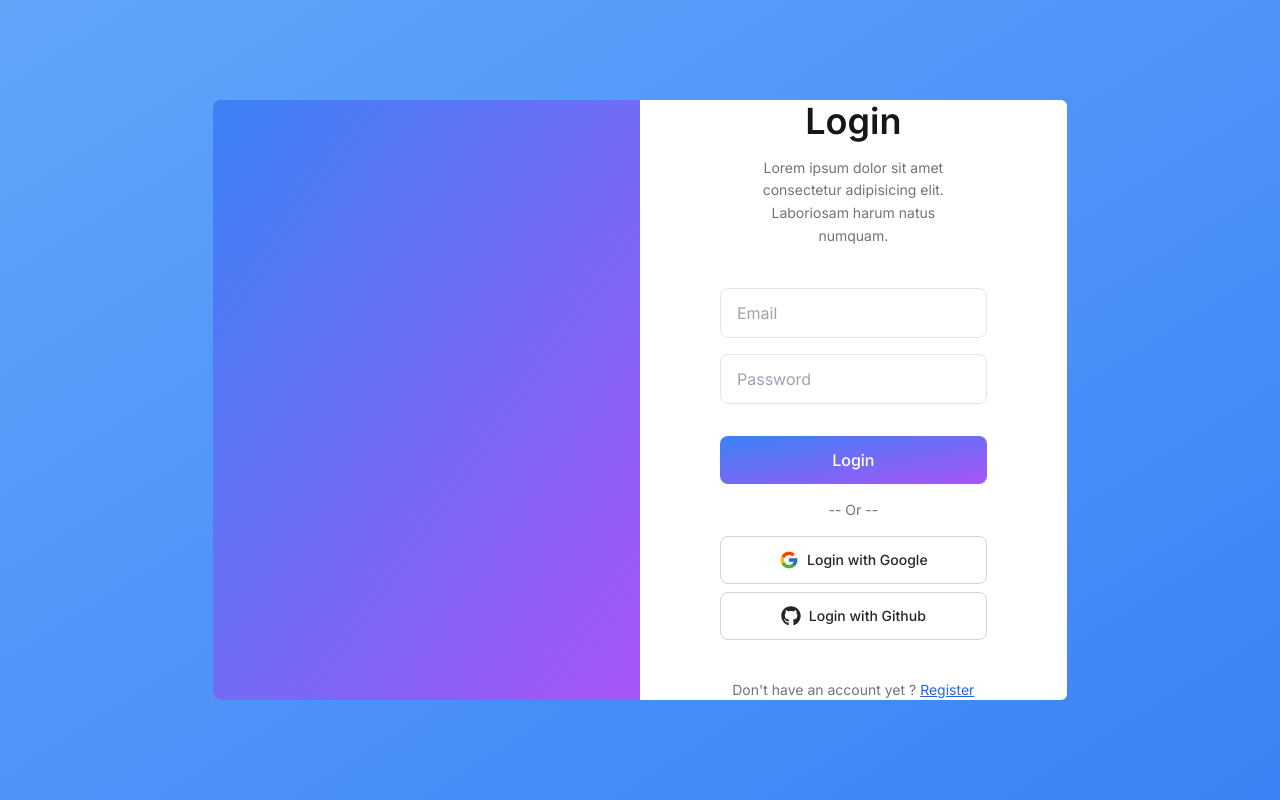
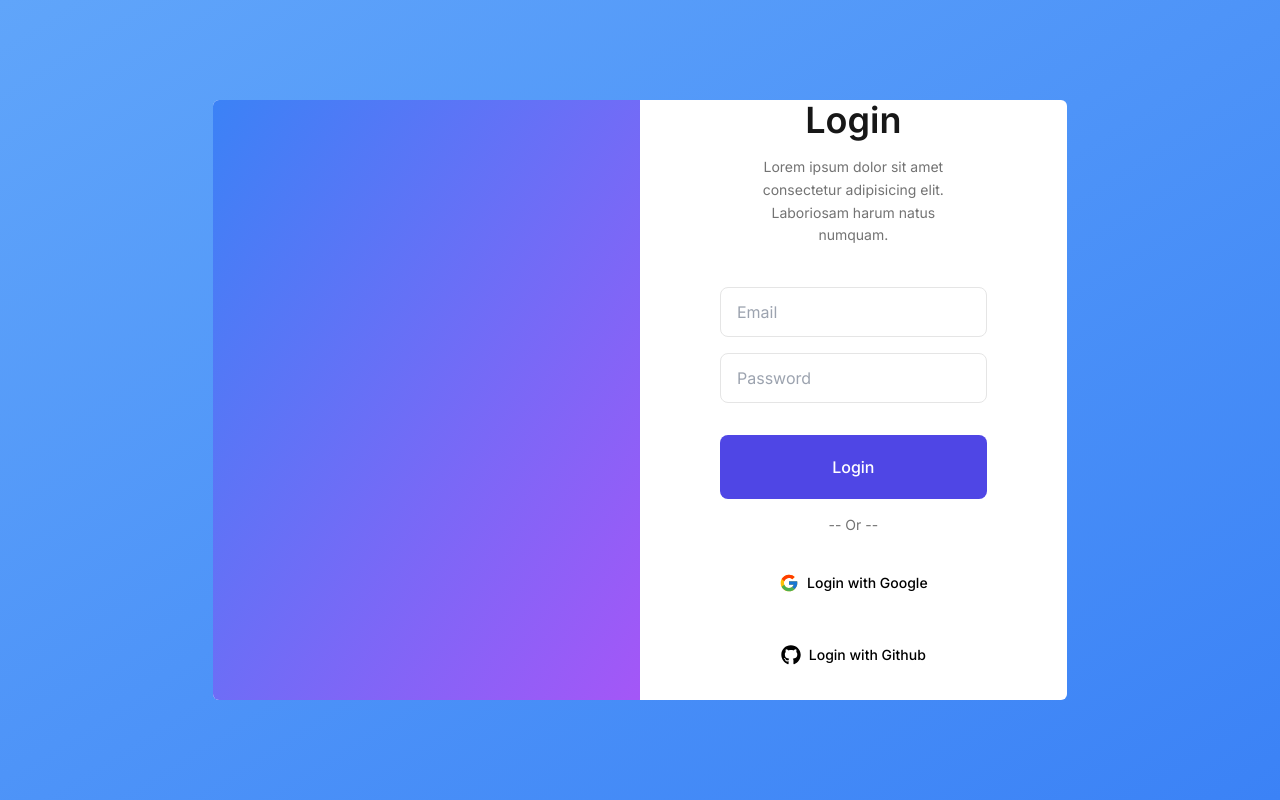
Before and after one commit to nzrmm/codedesign-authed, a Next.js app: page /login in a window 1280 px wide. Built offline with nearby package versions, Linux system fonts and the light colour scheme.

Commit message:
feat(component): update size and variant button component

```diff
--- a/src/components/button/index.tsx
+++ b/src/components/button/index.tsx
@@ -7,14 +7,11 @@ const buttonVariants = cva(
   {
     variants: {
       size: {
-        md: "h-12 px-6 text-base",
+        md: "h-16 px-6 text-base",
       },
       variant: {
-        primary: [
-          "bg-gradient-to-br from-blue-500 to-purple-500 text-white",
-          "hover:from-purple-500 hover:to-blue-500",
-        ],
-        "outline-secondary": ["border border-neutral-300 text-neutral-800"],
+        primary: ["bg-[#4F46E5] text-white", "hover:bg-[#4F46E5]/80"],
+        outline: ["border border-neutral-300"],
       },
     },
     defaultVariants: {
```
